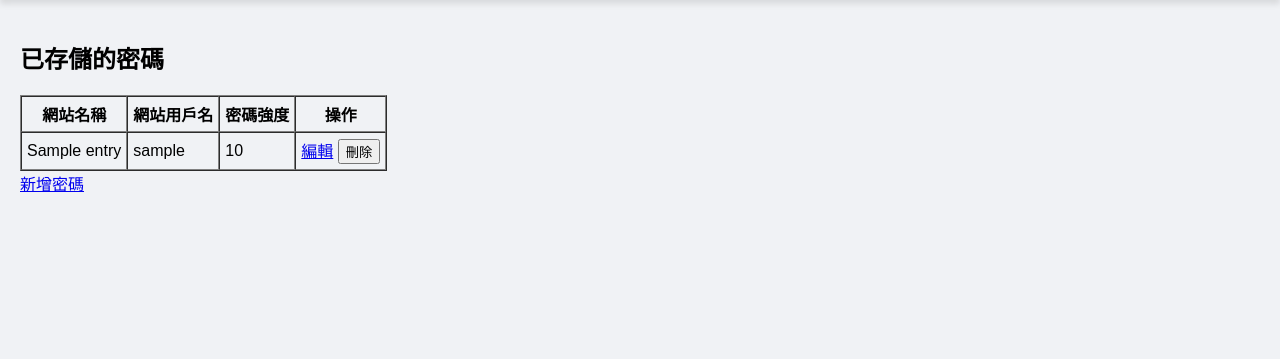
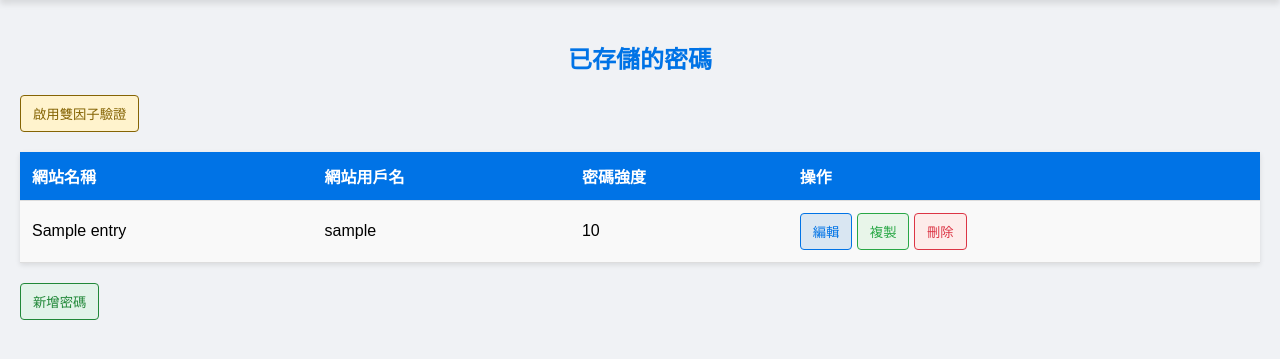
Before and after one commit to alvinlo62/Password-Fortress, a Flask app: page /password-manager/view in a window 1280 px wide. Shown: the part 66-425 px from the top of the page. Run offline with Flask 3, Linux system fonts and the light colour scheme; a user stored in the database is signed in; tables that the repository leaves empty hold one stand-in row (values such as "Sample post").

Commit message:
"我的密碼"網頁 外觀v2

```diff
--- a/templates/password_manager/view_passwords.html
+++ b/templates/password_manager/view_passwords.html
@@ -1,11 +1,99 @@
-<!-- view_passwords.html -->
-
 {% extends "base.html" %}
-{% block title %}我的密碼{% endblock %}
+{% block title %}查看密碼{% endblock %}
 
 {% block content %}
-<h2>已存儲的密碼</h2>
-<table border="1" cellpadding="5" cellspacing="0">
+<style>
+  /* 表格樣式 */
+  table {
+    width: 100%;
+    border-collapse: collapse;
+    margin: 20px 0;
+    box-shadow: 0 2px 5px rgba(0, 0, 0, 0.1);
+  }
+
+  th, td {
+    padding: 12px;
+    text-align: left;
+    border-bottom: 1px solid #ddd;
+  }
+
+  th {
+    background-color: #0073e6; /* 表頭背景顏色 */
+    color: white;
+  }
+
+  tr:nth-child(even) {
+    background-color: #f9f9f9; /* 偶數列背景 */
+  }
+
+  button {
+    background-color: #d9e6f2;
+    color: #0073e6;
+    border: 1px solid #0073e6;
+    border-radius: 4px;
+    padding: 8px 12px;
+    cursor: pointer;
+    transition: background-color 0.3s, color 0.3s;
+  }
+
+  button:hover {
+    background-color: #c2d4e6;
+    color: #005bb5;
+  }
+
+  .copy-btn {
+    background-color: #e8f5e9;
+    color: #28a745;
+    border: 1px solid #28a745;
+  }
+
+  .copy-btn:hover {
+    background-color: #d4edda;
+    color: #1e7e34;
+  }
+
+  .delete-btn {
+    background-color: #fdecea;
+    color: #dc3545;
+    border: 1px solid #dc3545;
+  }
+
+  .delete-btn:hover {
+    background-color: #f8d7da;
+    color: #b21f2d;
+  }
+
+  .add-btn {
+    background-color: #e2f3e9;
+    color: #218838;
+    border: 1px solid #218838;
+  }
+
+  .add-btn:hover {
+    background-color: #d1e7dd;
+    color: #19692c;
+  }
+
+  .two-factor-btn {
+    background-color: #fff3cd;
+    color: #856404;
+    border: 1px solid #856404;
+    padding: 8px 12px;
+    border-radius: 4px;
+    cursor: pointer;
+    transition: background-color 0.3s, color 0.3s;
+  }
+
+  .two-factor-btn:hover {
+    background-color: #ffeeba;
+    color: #533f03;
+  }
+</style>
+
+<h2 style="text-align: center; color: #0073e6;">已存儲的密碼</h2>
+<button class="two-factor-btn" onclick="verifyTwoFactor()">啟用雙因子驗證</button>
+
+<table>
   <tr>
     <th>網站名稱</th>
     <th>網站用戶名</th>
@@ -18,14 +106,39 @@
     <td>{{ entry.site_username }}</td>
     <td>{{ entry.strength_score }}</td>
     <td>
-            <a href="{{ url_for('password_manager.edit_password', entry_id=entry.id) }}">編輯</a>
+      <form action="{{ url_for('password_manager.edit_password', entry_id=entry.id) }}" method="GET" style="display:inline;">
+        <button type="submit">編輯</button>
+      </form>
+      <button class="copy-btn" onclick="copyToClipboard('{{ entry.site_password }}')">複製</button>
       <form action="{{ url_for('password_manager.delete_password', entry_id=entry.id) }}" method="POST" style="display:inline;" onsubmit="return confirm('確定刪除？');">
-                <button type="submit">刪除</button>
+        <button type="submit" class="delete-btn">刪除</button>
       </form>
     </td>
   </tr>
   {% endfor %}
 </table>
 
-<a href="{{ url_for('password_manager.add_password') }}">新增密碼</a>
+<form action="{{ url_for('password_manager.add_password') }}" method="GET">
+  <button type="submit" class="add-btn">新增密碼</button>
+</form>
+
+<script>
+  function copyToClipboard(password) {
+    navigator.clipboard.writeText(password).then(() => {
+      alert('密碼已成功複製到剪貼簿！');
+    }).catch(err => {
+      alert('複製失敗: ' + err);
+    });
+  }
+
+  function verifyTwoFactor() {
+    // 模擬雙因子驗證過程
+    let verified = confirm("請完成雙因子驗證，才能繼續進行操作。");
+    if (!verified) {
+      alert("雙因子驗證失敗，無法執行此操作。");
+    } else {
+      alert("雙因子驗證成功！現在您可以新增、刪除或複製密碼。");
+    }
+  }
+</script>
 {% endblock %}
```
Lines whose indentation alone changed are shown as unchanged.
